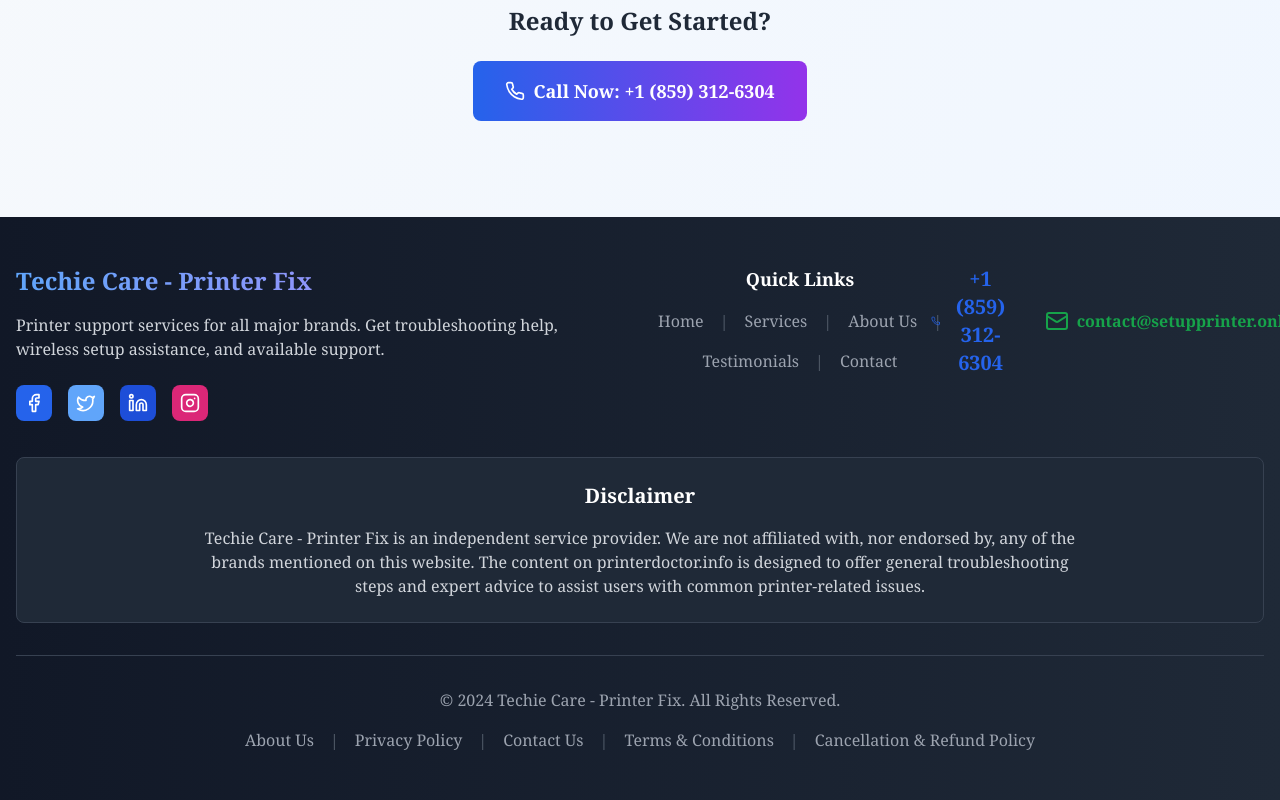
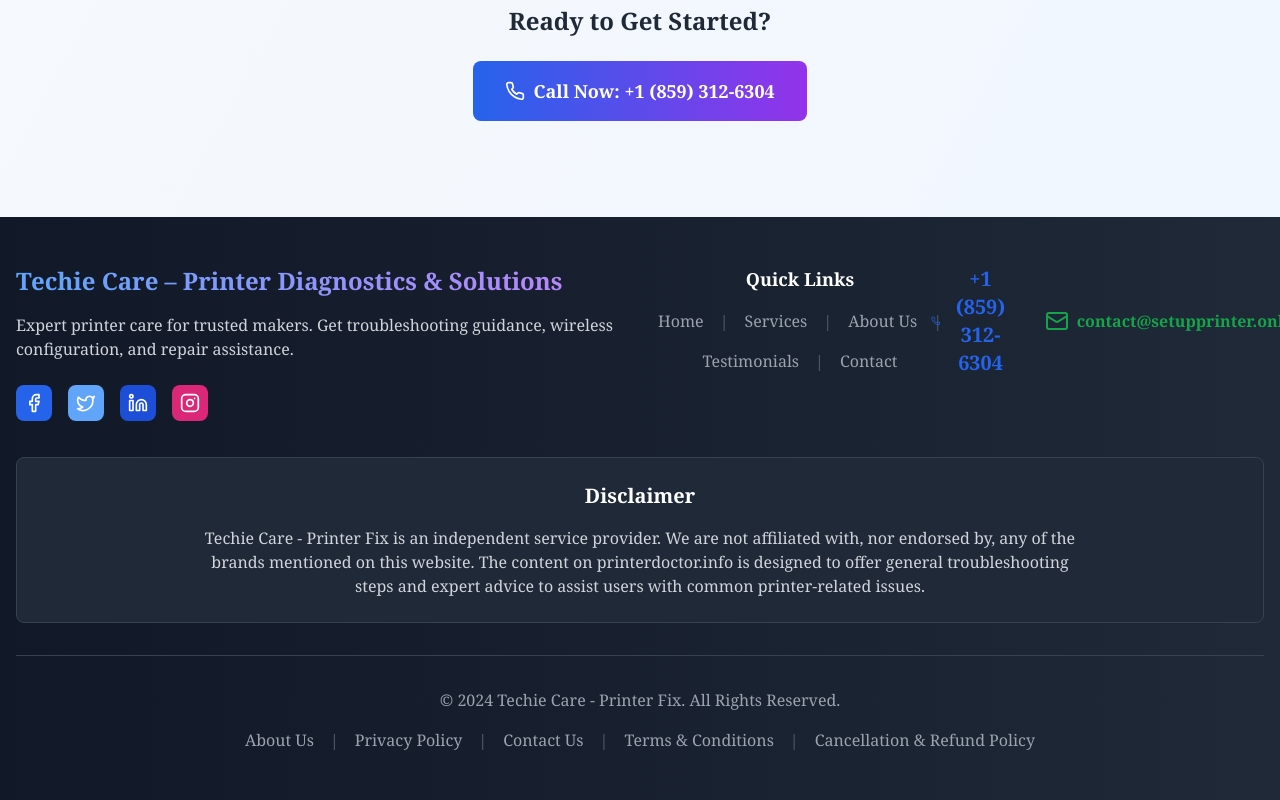
Before and after one commit to Ravijha11/setupprinter, a React (Vite) app: page /about-us in a window 1280 px wide. Shown: the part 1589-2389 px from the top of the page. Built offline with nearby package versions, Linux system fonts and the light colour scheme.

Commit message:
Footer.tsx

```diff
--- a/src/components/Footer.tsx
+++ b/src/components/Footer.tsx
@@ -17,11 +17,10 @@ const Footer = () => {
             transition={{ duration: 0.6 }}
           >
             <h3 className="text-xl sm:text-2xl font-bold mb-3 sm:mb-4 font-serif bg-gradient-to-r from-blue-400 to-purple-400 bg-clip-text text-transparent">
-              Techie Care - Printer Fix
+              Techie Care – Printer Diagnostics & Solutions
             </h3>
             <p className="text-sm sm:text-base text-gray-300 mb-4 sm:mb-6 font-serif">
-              Printer support services for all major brands. Get troubleshooting help,
-              wireless setup assistance, and available support.
+             Expert printer care for trusted makers. Get troubleshooting guidance, wireless configuration, and repair assistance.
             </p>
             <div className="flex space-x-4">
               <motion.a
```
